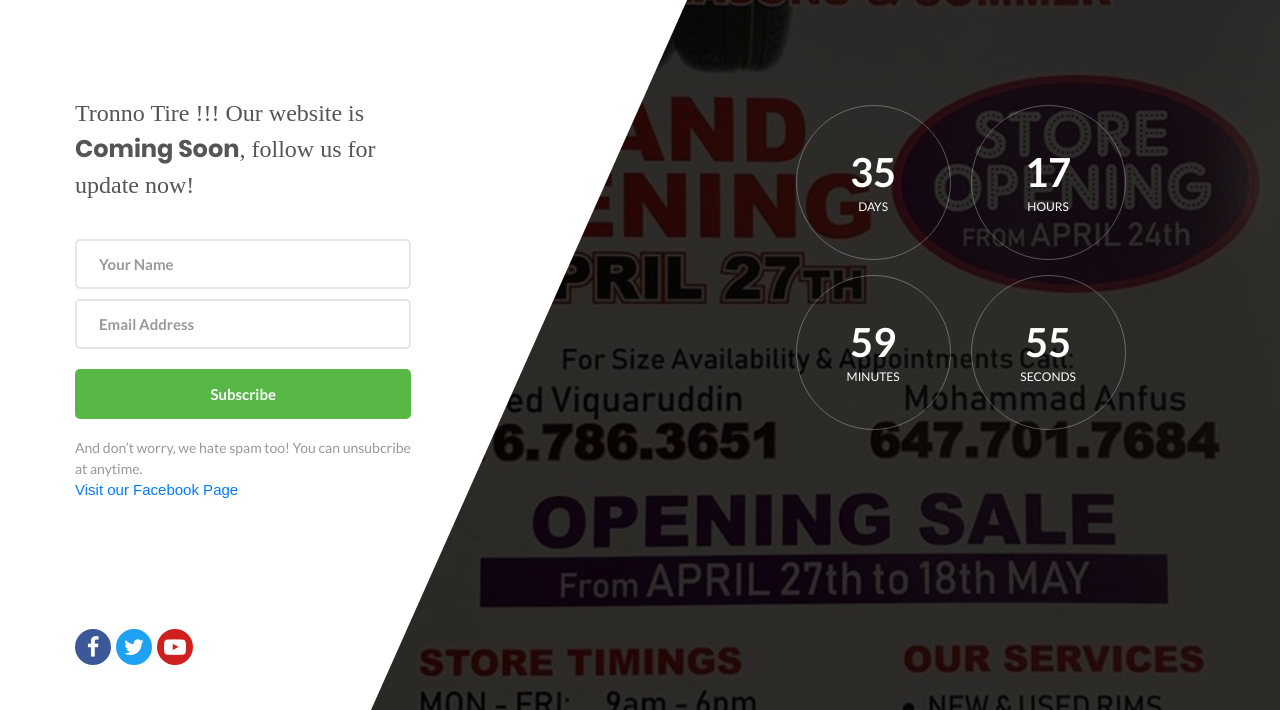
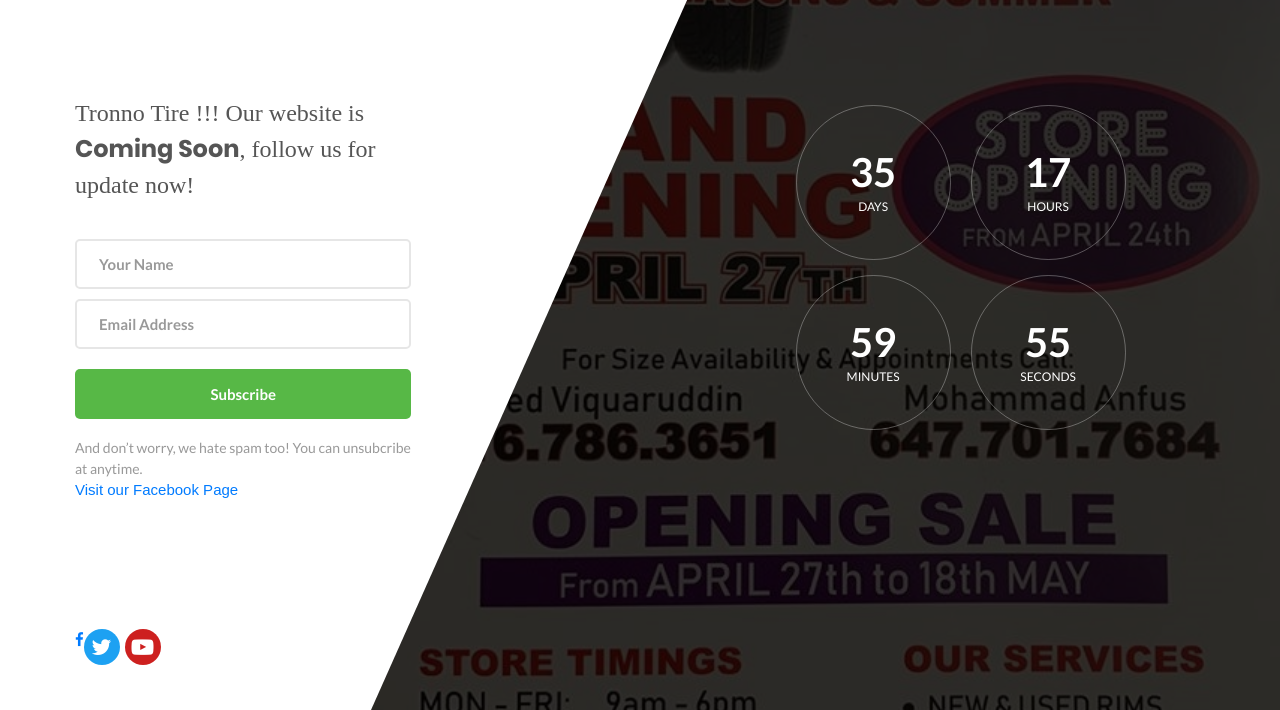
Before and after one commit to tronnotire/tronnotire1.github.io, a plain HTML site: page index.html in a window 1280 px wide. Shown: the part 90-800 px from the top of the page. Drawn offline with Linux system fonts and the light colour scheme; a web font is replaced by a local one.

Commit message:
facebook

```diff
--- a/index.html
+++ b/index.html
@@ -85,7 +85,7 @@
 			</div>
 
 			<div class="flex-w">
-				<a href="www.facebook.com/tronnotire" target="_blank" class="flex-c-m size5 bg3 how1 trans-04 m-r-5">
+				<a href="www.facebook.com/tronnotire" target="_blank" >
 					<i class="fa fa-facebook"></i>
 				</a>
 
```
Also changed, not shown: 1 other file.
